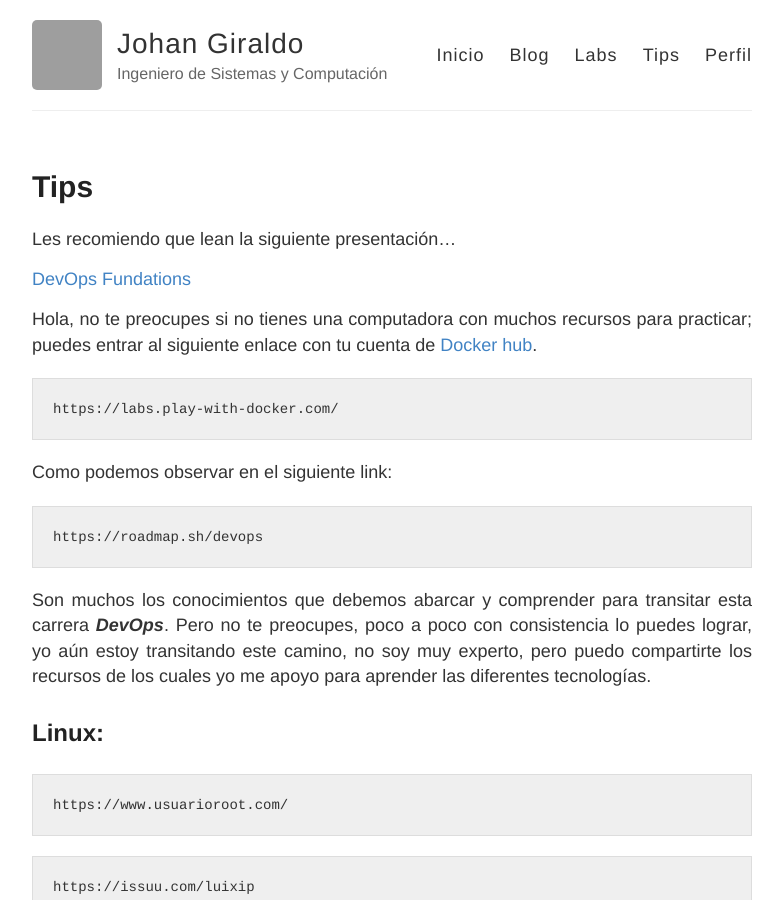
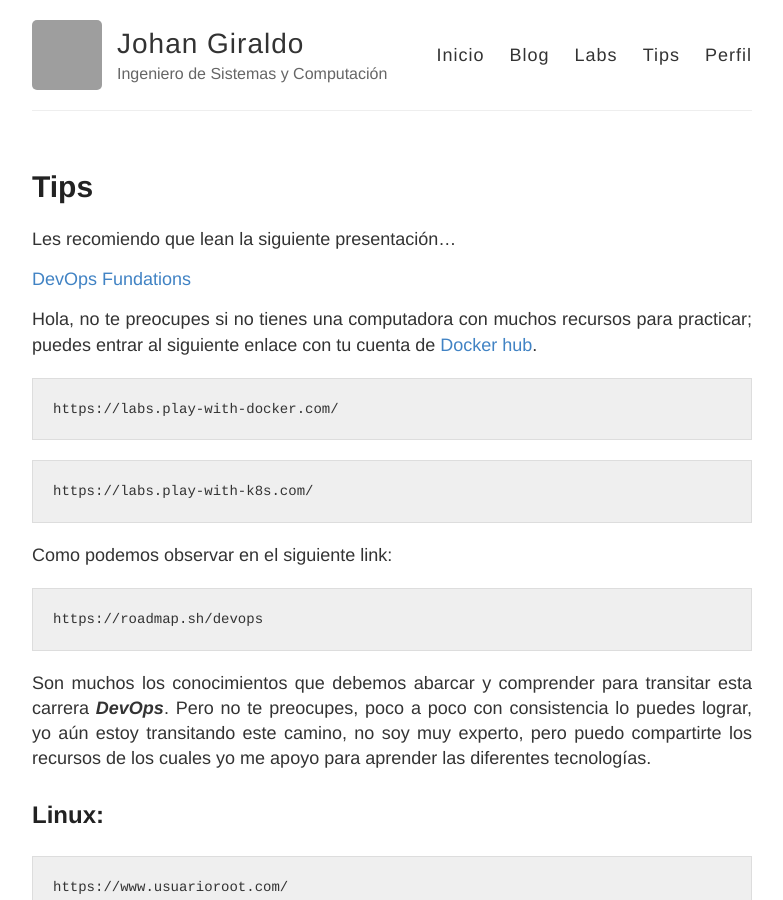
Before and after one commit to jsgiraldoh/jsgiraldoh.github.io, a Jekyll site: the page built from tips.md, in a window 1280 px wide and 900 px high. Shown: the whole window, without its empty margins (248-1031 px from the left). Built offline with Jekyll 4.4.1, drawn with Linux system fonts in a browser that asks for light colours; nearby versions of some CDN libraries; some of the changed lines change nothing that is shown; grey boxes are pictures that could not be loaded.

Commit message:
Se agrega play with k8s

````diff
--- a/tips.md
+++ b/tips.md
@@ -11,6 +11,10 @@ Hola, no te preocupes si no tienes una computadora con muchos recursos para prac
 
 ```
 https://labs.play-with-docker.com/
+```
+
+```
+https://labs.play-with-k8s.com/
 ```
 
 Como podemos observar en el siguiente link:
````
Also changed, not shown: 1 other file.
